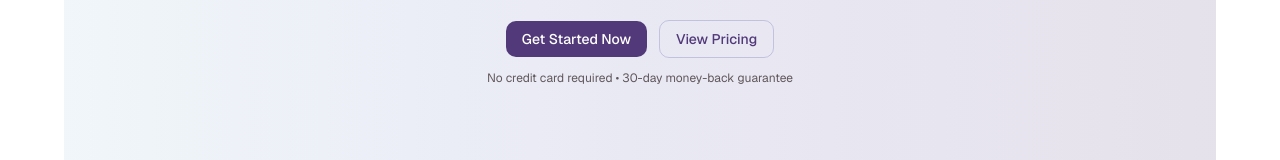
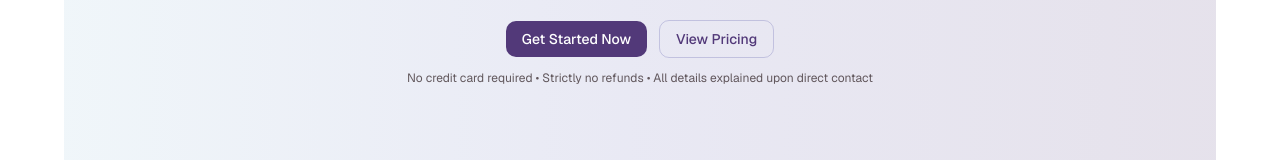
Before and after one commit to vyreee/weddingsite, a Next.js app: page / in a window 1280 px wide. Shown: the part 8754-8914 px from the top of the page. Built offline with nearby package versions, Linux system fonts and the light colour scheme.

Commit message:
Update CTA section to remove money-back guarantee and clarify no refund policy

```diff
--- a/src/components/sections/CTASection.tsx
+++ b/src/components/sections/CTASection.tsx
@@ -48,7 +48,7 @@ export default function CTASection() {
         transition={{ delay: 0.3, duration: 0.5 }}
         className="mt-3 text-xs text-brand-dark/70"
       >
-        No credit card required • 30-day money-back guarantee
+        No credit card required • Strictly no refunds • All details explained upon direct contact
       </motion.div>
     </section>
   );
```
